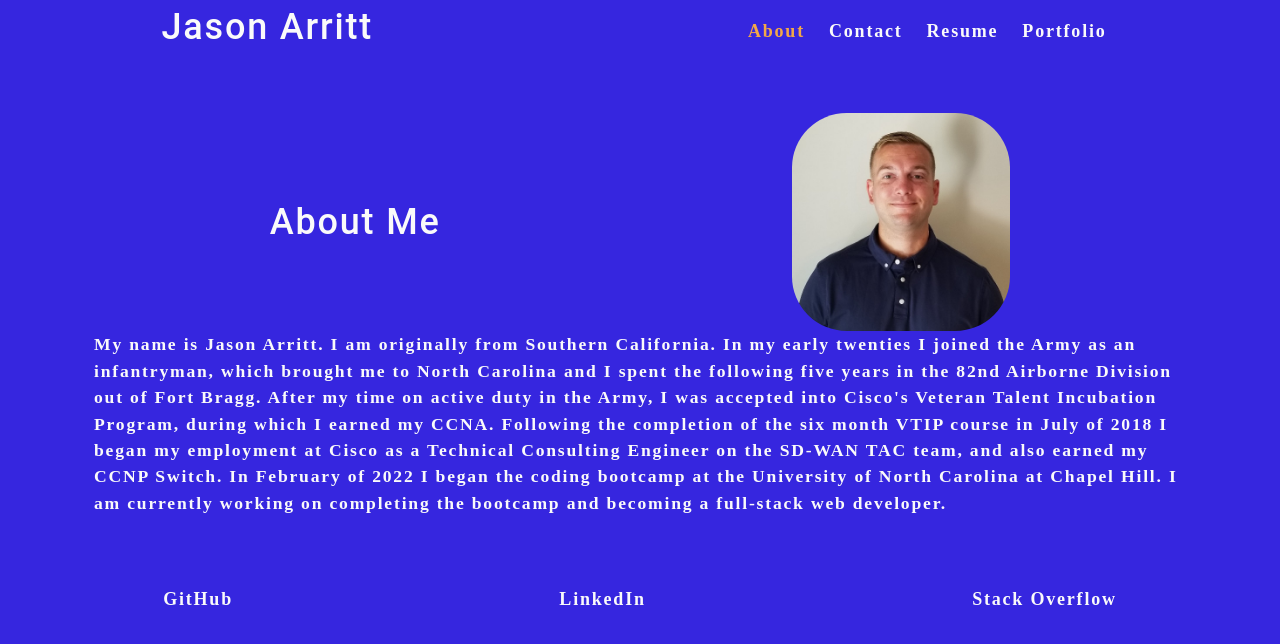
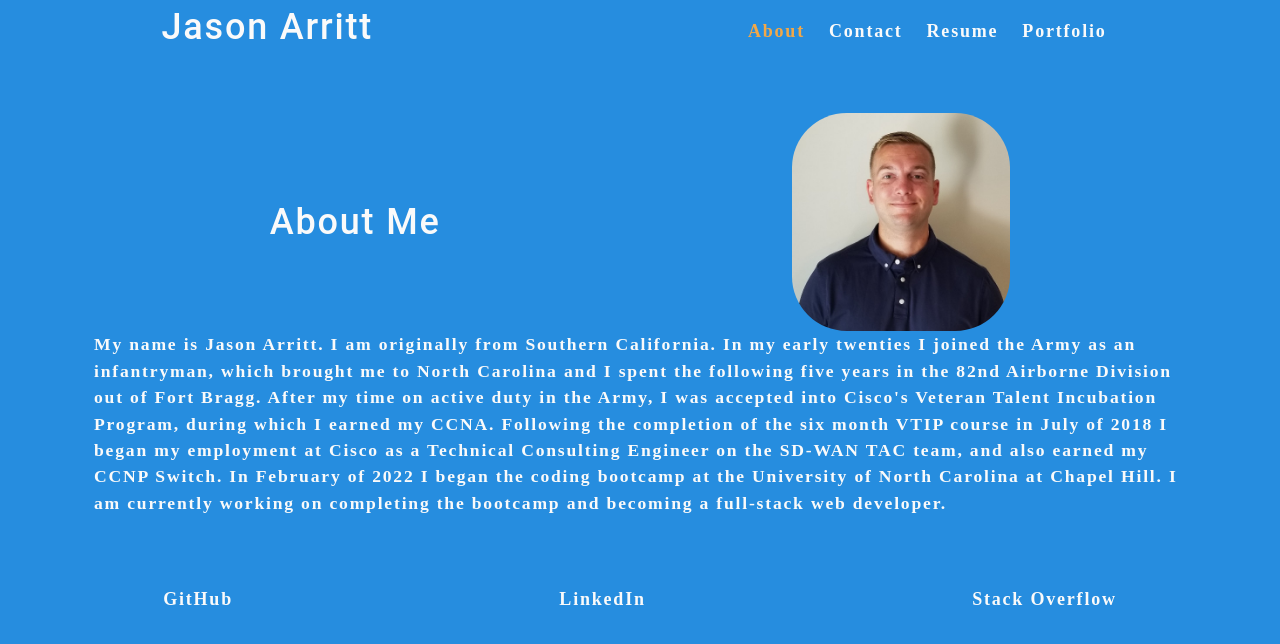
Before and after one commit to jasonarritt/portfolio, a React (Create React App) app: page / in a window 1280 px wide. Shown: the top 644 px of the page. Built offline with nearby package versions, Linux system fonts and the light colour scheme.

Commit message:
Updated background color

```diff
--- a/src/index.css
+++ b/src/index.css
@@ -4,7 +4,7 @@ main {
   padding: 50px 30px;
 }
 :root {
-  --primary: #3626df;
+  --primary: #268ddf;
   --secondary: #f3a847;
   --tertiary: #b12704;
   --light: #fafafa;
```
